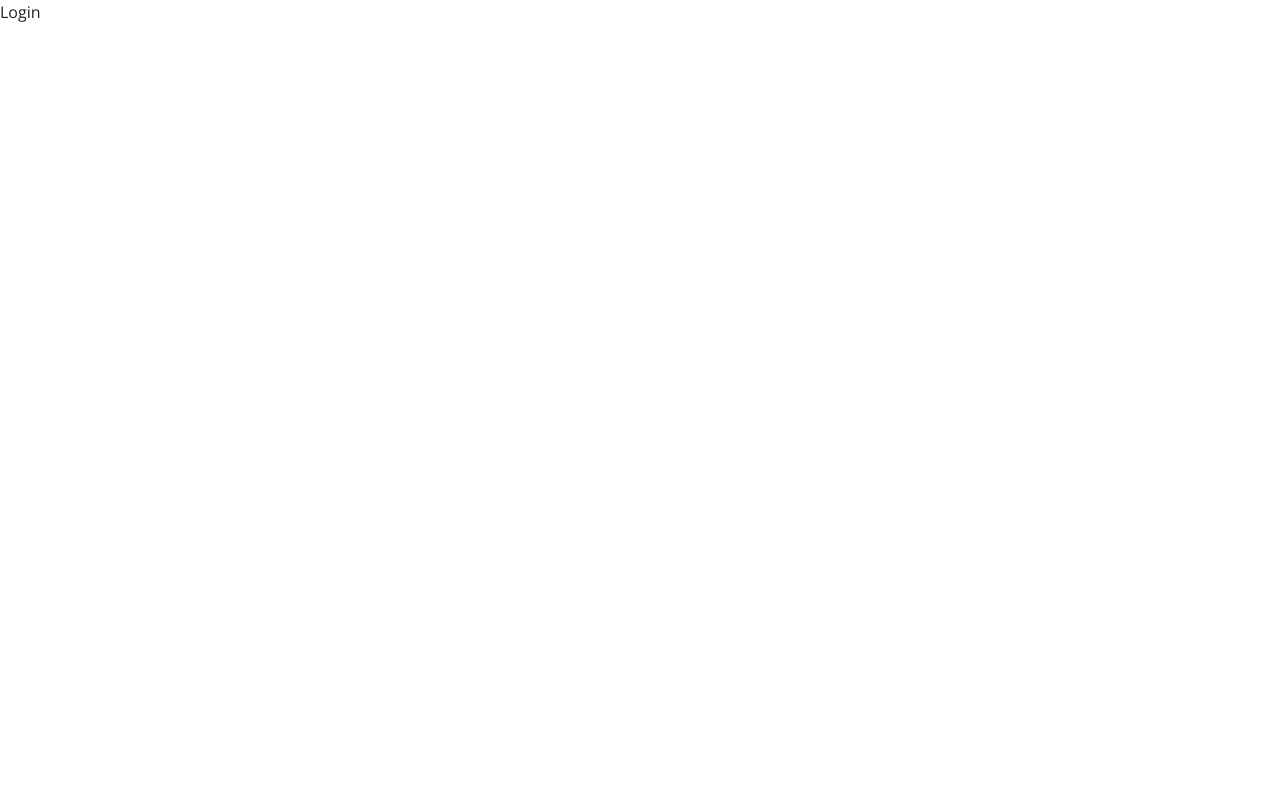
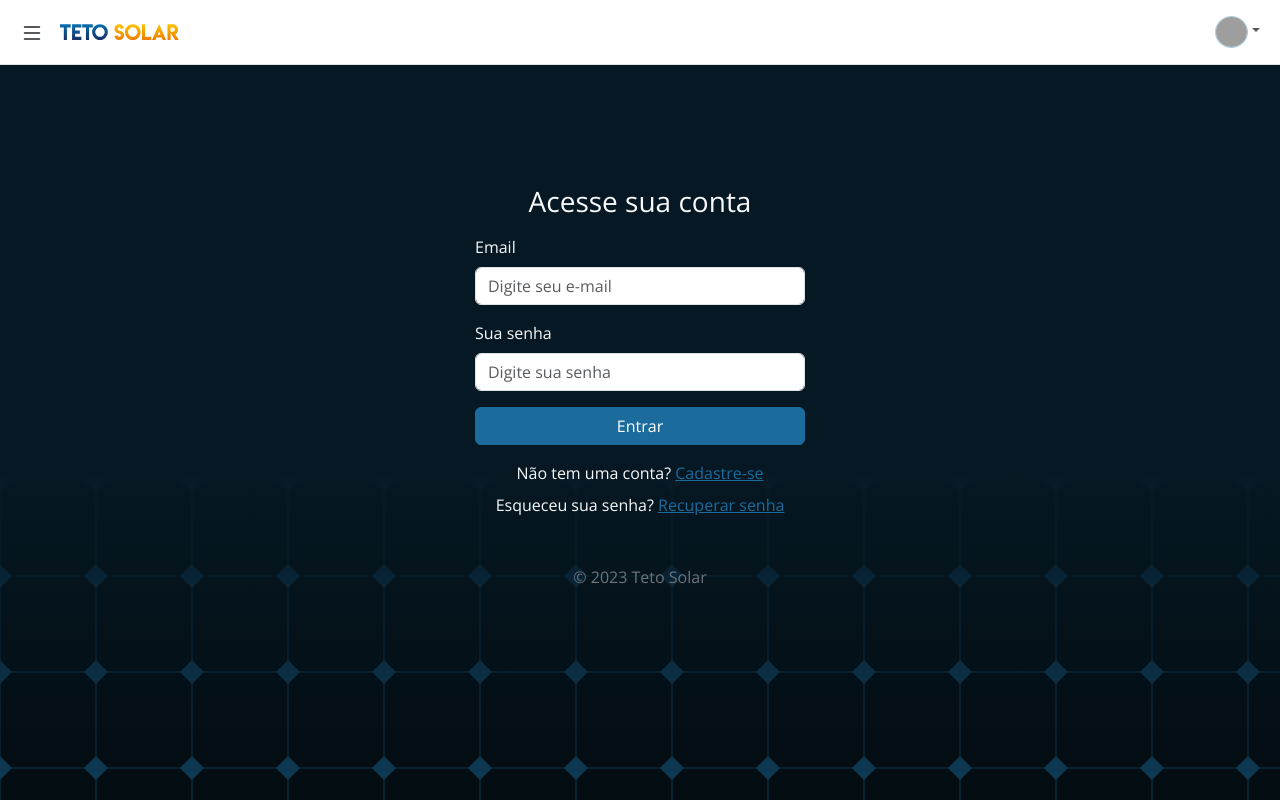
Before and after one commit to Tetohsolar/teto-front, a React (Create React App) app: page /login in a window 1280 px wide. Built offline with nearby package versions, Linux system fonts and the light colour scheme; grey boxes are pictures that could not be loaded.

Commit message:
Update Login Component

```diff
--- a/src/pages/login/Login.js
+++ b/src/pages/login/Login.js
@@ -1,8 +1,33 @@
+import Navbar from '../../components/navbar/Navbar';
 import './login.scss';
 
 const Login = () => {
   return (
-    <div className="login">Login</div>
+    <body className="login">
+      <Navbar />
+      <main className="form-signin w-100 h-100">
+        <div className="bg-form">
+          <form className="form-access m-auto">
+            <h1 className="h3 mb-3 fw-normal text-center text-light">Acesse sua conta</h1>
+            <div className="mb-3">
+              <label for="exampleInputEmail1" className="form-label text-light">Email</label>
+              <input type="email" className="form-control" id="exampleInputEmail1" aria-describedby="emailHelp" placeholder="Digite seu e-mail" />
+            </div>
+            <div className="mb-3">
+              <label for="exampleInputPassword1" className="form-label text-light">Sua senha</label>
+              <input type="password" className="form-control" id="exampleInputPassword1" placeholder="Digite sua senha" />
+            </div>
+            <button className="w-100 btn btn-primary" type="submit">Entrar</button>
+            <div className="m-3">
+              <p className="mb-2 text-center text-light">Não tem uma conta? <a href="google.com">Cadastre-se</a></p>
+              <p className="mb-2 text-center text-light">Esqueceu sua senha? <a href="google.com">Recuperar senha</a></p>
+            </div>
+            <p className="m-5 text-center text-secondary">&copy; 2023 Teto Solar</p>
+          </form>
+        </div>
+      </main>
+    </body>
+
   );
 };
 
--- a/src/pages/login/login.scss
+++ b/src/pages/login/login.scss
@@ -0,0 +1,21 @@
+.form-access {
+    max-width: 360px;
+    padding: 15px;
+    padding-top: 120px;
+    height: calc(100vh - 65px);
+  }
+
+body {
+    background-image: url(./bg-cell.png);
+    background-color: #030C11;
+}
+
+.bg-form {
+    background: linear-gradient(180deg, #061823 54.48%, rgba(6, 24, 35, 0) 100%);
+}
+
+.header-avatar {
+    width: 33px;
+    height: 32px;
+    border-radius: 50%;
+}
```
Also changed, not shown: src/pages/login/bg-cell.png (added).
